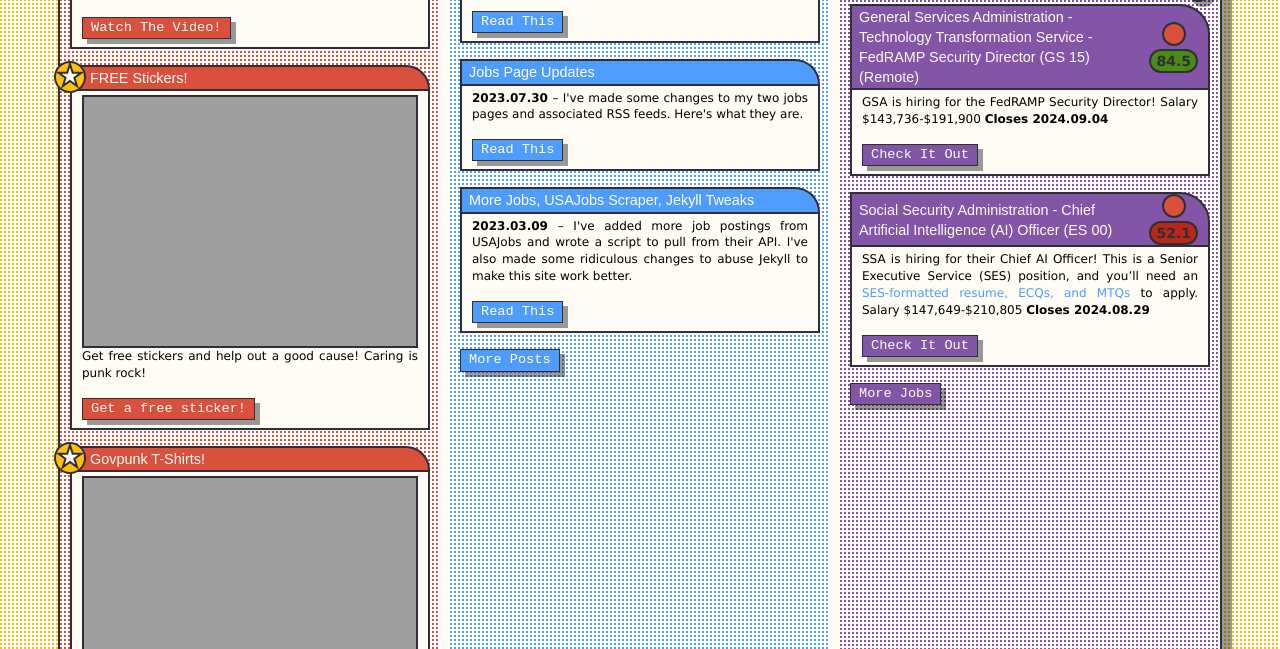
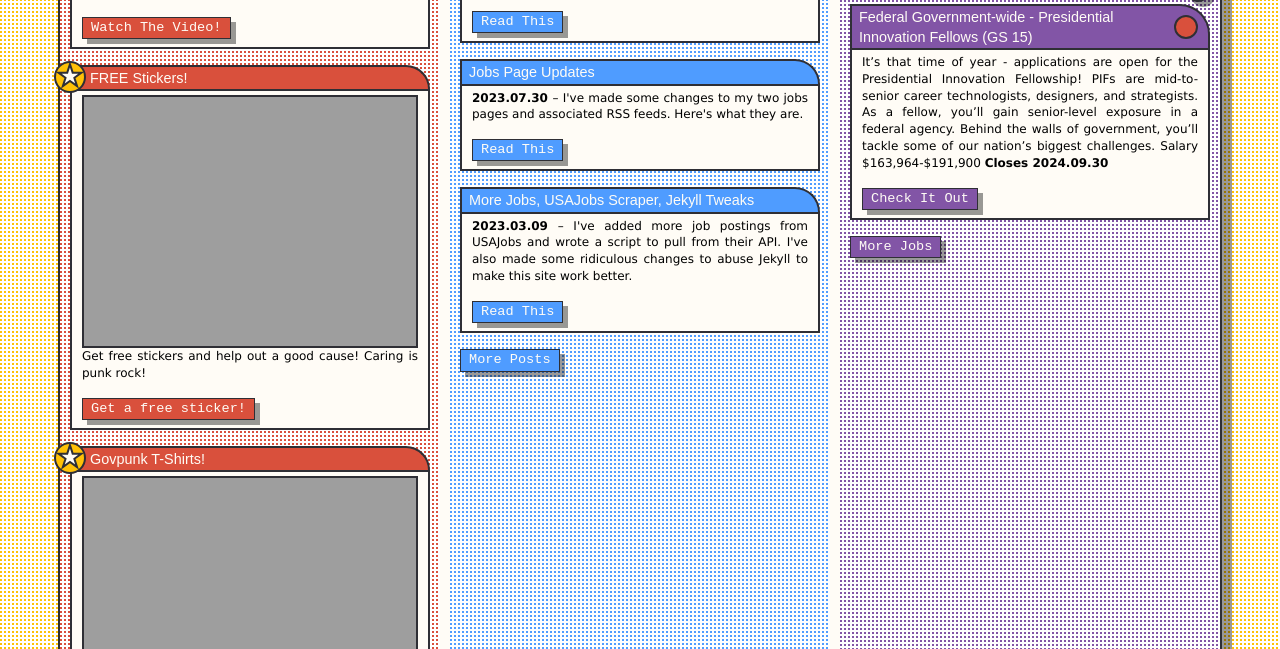
Before and after one commit to krusynth/billhunt.dev, a Jekyll site: the page built from index.md, in a window 1280 px wide and 900 px high, scrolled down 418 px, cut to the strip 251-900 px from the top of the window. Built offline with Jekyll 4.4.1, drawn with Linux system fonts in a browser that asks for light colours; some web fonts are replaced; some of the changed lines change nothing that is shown.

Commit message:
Updating jobs.

```diff
--- a/_data/usajobs.yml
+++ b/_data/usajobs.yml
@@ -1,3 +1,311 @@
+- id: '808211200'
+  posted: '2024-09-10T00:00:00.0000'
+  closes: '2024-09-16T23:59:59.9970'
+  agency: >-
+    Department of Health and Human Services - Office of the Secretary of Health
+    and Human Services
+  department: Department of Health and Human Services
+  organization: Office of the Secretary of Health and Human Services
+  title: IT Specialist (INFOSEC)
+  lowGrade: GS 14
+  highGrade: GS 14
+  salaryMin: 139395
+  salaryMax: 181216
+  url: https://www.usajobs.gov/GetJob/ViewDetails/808211200
+  remote: false
+  source: usajobs
+- id: '808526400'
+  posted: '2024-09-10T00:00:00.0000'
+  closes: '2024-09-19T23:59:59.9970'
+  agency: >-
+    Department of Labor - Office of the Assistant Secretary for Administration
+    and Management
+  department: Department of Labor
+  organization: Office of the Assistant Secretary for Administration and Management
+  title: Supervisory IT Specialist
+  lowGrade: GS 15
+  highGrade: GS 15
+  salaryMin: 163964
+  salaryMax: 191900
+  url: https://www.usajobs.gov/GetJob/ViewDetails/808526400
+  remote: false
+  source: usajobs
+- id: '808619700'
+  posted: '2024-09-10T00:00:00.0000'
+  closes: '2024-09-24T23:59:59.9970'
+  agency: Department of the Treasury
+  department: Department of the Treasury
+  organization: Treasury, Departmental Offices
+  title: Supervisory IT Specialist (INFOSEC)
+  lowGrade: GS 15
+  highGrade: GS 15
+  salaryMin: 163964
+  salaryMax: 191900
+  url: https://www.usajobs.gov/GetJob/ViewDetails/808619700
+  remote: false
+  source: usajobs
+- id: '808655600'
+  posted: '2024-09-09T00:00:00.0000'
+  closes: '2024-09-23T23:59:59.9970'
+  agency: Department of State
+  department: Department of State
+  organization: Department of State - Agency Wide
+  title: Bureau Chief Data Officer - Direct Hire Authority
+  lowGrade: GS 15
+  highGrade: GS 15
+  salaryMin: 163964
+  salaryMax: 191900
+  url: https://www.usajobs.gov/GetJob/ViewDetails/808655600
+  remote: false
+  source: usajobs
+- id: '808656400'
+  posted: '2024-09-09T16:33:17.6530'
+  closes: '2024-09-19T23:59:59.9970'
+  agency: Department of State
+  department: Department of State
+  organization: Department of State - Agency Wide
+  title: Information Technology Specialist (Instructor)
+  lowGrade: GG 13
+  highGrade: GG 13
+  salaryMin: 112015
+  salaryMax: 145617
+  url: https://www.usajobs.gov/GetJob/ViewDetails/808656400
+  remote: false
+  source: usajobs
+- id: '808657100'
+  posted: '2024-09-10T00:00:00.0000'
+  closes: '2024-09-30T23:59:59.9970'
+  agency: Federal Government-wide
+  department: General Services Administration
+  organization: Technology Transformation Service
+  title: Presidential Innovation Fellows
+  lowGrade: GS 15
+  highGrade: GS 15
+  salaryMin: 163964
+  salaryMax: 191900
+  url: https://presidentialinnovationfellows.gov/apply/
+  remote: false
+  source: usajobs
+  content: It's that time of year - applications are open for the Presidential Innovation Fellowship! PIFs are mid-to-senior career technologists, designers, and strategists. As a fellow, you’ll gain senior-level exposure in a federal agency. Behind the walls of government, you’ll tackle some of our nation’s biggest challenges.
+- id: '808663100'
+  posted: '2024-09-09T17:00:26.6830'
+  closes: '2024-09-23T23:59:59.9970'
+  agency: Legislative Branch - Senate
+  department: Legislative Branch
+  organization: Senate
+  title: 'Network Engineer #708'
+  lowGrade: AD 00
+  highGrade: AD 00
+  salaryMin: 84248
+  salaryMax: 147434
+  url: https://www.usajobs.gov/GetJob/ViewDetails/808663100
+  remote: false
+  source: usajobs
+- id: '808666800'
+  posted: '2024-09-09T17:28:43.2000'
+  closes: '2024-09-13T23:59:59.9970'
+  agency: Millennium Challenge Corporation
+  department: Other Agencies and Independent Organizations
+  organization: Millennium Challenge Corporation
+  title: Information Technology Specialist (Product Management), MC-2210-4A/3B
+  lowGrade: MC 13
+  highGrade: MC 14
+  salaryMin: 139260
+  salaryMax: 189410
+  url: https://www.usajobs.gov/GetJob/ViewDetails/808666800
+  remote: false
+  source: usajobs
+- id: '808704400'
+  posted: '2024-09-11T00:00:00.0000'
+  closes: '2024-09-24T23:59:59.9970'
+  agency: Department of the Interior - Geological Survey
+  department: Department of the Interior
+  organization: Geological Survey
+  title: General Engineer/Computer Scientist
+  lowGrade: GS 13
+  highGrade: GS 13
+  salaryMin: 103409
+  salaryMax: 134435
+  url: https://www.usajobs.gov/GetJob/ViewDetails/808704400
+  remote: false
+  source: usajobs
+- id: '808717900'
+  posted: '2024-09-10T09:12:12.0500'
+  closes: '2024-09-17T23:59:59.9970'
+  agency: Department of the Interior - National Park Service
+  department: Department of the Interior
+  organization: National Park Service
+  title: IT Cybersecurity Specialist
+  lowGrade: GS 12
+  highGrade: GS 13
+  salaryMin: 87796
+  salaryMax: 135724
+  url: https://www.usajobs.gov/GetJob/ViewDetails/808717900
+  remote: false
+  source: usajobs
+- id: '808745400'
+  posted: '2024-09-11T00:00:00.0000'
+  closes: '2024-09-15T23:59:59.9970'
+  agency: >-
+    Department of Health and Human Services - Centers for Medicare & Medicaid
+    Services
+  department: Department of Health and Human Services
+  organization: Centers for Medicare & Medicaid Services
+  title: Lead IT Specialist (Security)
+  lowGrade: GS 14
+  highGrade: GS 14
+  salaryMin: 139395
+  salaryMax: 181216
+  url: https://www.usajobs.gov/GetJob/ViewDetails/808745400
+  remote: false
+  source: usajobs
+- id: '808747600'
+  posted: '2024-09-10T11:00:24.2430'
+  closes: '2024-09-25T23:59:59.9970'
+  agency: Legislative Branch - Senate
+  department: Legislative Branch
+  organization: Senate
+  title: 'Systems Engineer #515'
+  lowGrade: AD 00
+  highGrade: AD 00
+  salaryMin: 84248
+  salaryMax: 147434
+  url: https://www.usajobs.gov/GetJob/ViewDetails/808747600
+  remote: false
+  source: usajobs
+- id: '808752500'
+  posted: '2024-09-11T00:00:00.0000'
+  closes: '2024-09-30T23:59:59.9970'
+  agency: Judicial Branch - Administrative Office of the U.S. Courts
+  department: Judicial Branch
+  organization: Administrative Office of the U.S. Courts
+  title: >-
+    Information Technology Specialist (Operating Systems) (Cloud Transformation
+    Lead)
+  lowGrade: AD 00
+  highGrade: AD 00
+  salaryMin: 99200
+  salaryMax: 185930
+  url: https://www.usajobs.gov/GetJob/ViewDetails/808752500
+  remote: false
+  source: usajobs
+- id: '808757500'
+  posted: '2024-09-10T11:33:49.9900'
+  closes: '2024-09-16T23:59:59.9970'
+  agency: Department of the Treasury
+  department: Department of the Treasury
+  organization: Treasury, Departmental Offices
+  title: IT Specialist
+  lowGrade: GS 13
+  highGrade: GS 13
+  salaryMin: 117962
+  salaryMax: 153354
+  url: https://www.usajobs.gov/GetJob/ViewDetails/808757500
+  remote: false
+  source: usajobs
+- id: '808774100'
+  posted: '2024-09-11T00:00:00.0000'
+  closes: '2024-09-20T23:59:59.9970'
+  agency: >-
+    Department of Homeland Security - Cybersecurity and Infrastructure Security
+    Agency
+  department: Department of Homeland Security
+  organization: Cybersecurity and Infrastructure Security Agency
+  title: Information Technology Specialist (INFOSEC)
+  lowGrade: GS 13
+  highGrade: GS 14
+  salaryMin: 88520
+  salaryMax: 135987
+  url: https://www.usajobs.gov/GetJob/ViewDetails/808774100
+  remote: false
+  source: usajobs
+- id: '808790100'
+  posted: '2024-09-10T13:11:14.6470'
+  closes: '2024-09-23T23:59:59.9970'
+  agency: Federal Deposit Insurance Corporation
+  department: Other Agencies and Independent Organizations
+  organization: Federal Deposit Insurance Corporation
+  title: IT Specialist (Automation Architect), CG-2210-13/14
+  lowGrade: CG 13
+  highGrade: CG 14
+  salaryMin: 129903
+  salaryMax: 250360
+  url: https://www.usajobs.gov/GetJob/ViewDetails/808790100
+  remote: false
+  source: usajobs
+  specialPay: true
+  lowGradeEquiv: GS 13
+  highGradeEquiv: GS 14
+- id: '808805000'
+  posted: '2024-09-10T13:57:45.3430'
+  closes: '2024-09-25T23:59:59.9970'
+  agency: Office of the Director of National Intelligence
+  department: Other Agencies and Independent Organizations
+  organization: Office of the Director of National Intelligence
+  title: Architecture Compliance Division Chief
+  lowGrade: GS 15
+  highGrade: GS 15
+  salaryMin: 168566
+  salaryMax: 191900
+  url: https://www.usajobs.gov/GetJob/ViewDetails/808805000
+  remote: false
+  source: usajobs
+- id: '808805500'
+  posted: '2024-09-11T00:00:00.0000'
+  closes: '2024-09-24T23:59:59.9970'
+  agency: Environmental Protection Agency
+  department: Other Agencies and Independent Organizations
+  organization: Environmental Protection Agency
+  title: IT Specialist (SysAdmin)
+  lowGrade: GS 12
+  highGrade: GS 12
+  salaryMin: 96684
+  salaryMax: 125685
+  url: https://www.usajobs.gov/GetJob/ViewDetails/808805500
+  remote: false
+  source: usajobs
+- id: '808821900'
+  posted: '2024-09-11T00:00:00.0000'
+  closes: '2024-09-20T23:59:59.9970'
+  agency: Office of Personnel Management
+  department: Other Agencies and Independent Organizations
+  organization: Office of Personnel Management
+  title: Data Scientist
+  lowGrade: GS 12
+  highGrade: GS 12
+  salaryMin: 86962
+  salaryMax: 140713
+  url: https://www.usajobs.gov/GetJob/ViewDetails/808821900
+  remote: true
+  source: usajobs
+- id: '808824700'
+  posted: '2024-09-10T14:44:56.5970'
+  closes: '2024-09-17T23:59:59.9970'
+  agency: Department of Veterans Affairs
+  department: Department of Veterans Affairs
+  organization: Electronic Health Record Modernization
+  title: IT Project Manager
+  lowGrade: GS 14
+  highGrade: GS 14
+  salaryMin: 151676
+  salaryMax: 191900
+  url: https://www.usajobs.gov/GetJob/ViewDetails/808824700
+  remote: false
+  source: usajobs
+- id: '808877300'
+  posted: '2024-09-11T00:00:00.0000'
+  closes: '2024-09-16T23:59:59.9970'
+  agency: National Aeronautics and Space Administration - Headquarters, NASA
+  department: National Aeronautics and Space Administration
+  organization: Headquarters, NASA
+  title: IT Cybersecurity Specialist (Direct Hire)
+  lowGrade: GS 15
+  highGrade: GS 15
+  salaryMin: 143736
+  salaryMax: 191900
+  url: https://www.usajobs.gov/GetJob/ViewDetails/808877300
+  remote: false
+  source: usajobs
 - id: '805528700'
   posted: '2024-09-09T00:00:00.0000'
   closes: '2024-09-15T23:59:59.9970'
@@ -98,20 +406,6 @@
   url: https://www.usajobs.gov/GetJob/ViewDetails/807703100
   remote: false
   source: usajobs
-- id: '807706500'
-  posted: '2024-09-04T00:00:00.0000'
-  closes: '2024-09-10T23:59:59.9970'
-  agency: Department of the Treasury
-  department: Department of the Treasury
-  organization: Treasury, Departmental Offices
-  title: IT SPECIALIST (INFOSEC) (PLCYPLN) (PKI PROGRAM MANAGER)
-  lowGrade: GS 15
-  highGrade: GS 15
-  salaryMin: 143736
-  salaryMax: 191900
-  url: https://www.usajobs.gov/GetJob/ViewDetails/807706500
-  remote: true
-  source: usajobs
 - id: '807767100'
   posted: '2024-09-04T12:47:34.8700'
   closes: '2024-09-11T23:59:59.9970'
@@ -197,20 +491,6 @@
   salaryMax: 191900
   url: https://www.usajobs.gov/GetJob/ViewDetails/807977600
   remote: true
-  source: usajobs
-- id: '807989700'
-  posted: '2024-09-05T00:00:00.0000'
-  closes: '2024-09-09T23:59:59.9970'
-  agency: National Aeronautics and Space Administration - Goddard Space Flight Center
-  department: National Aeronautics and Space Administration
-  organization: Goddard Space Flight Center
-  title: Information Technology Specialist (Direct Hire)
-  lowGrade: GS 14
-  highGrade: GS 14
-  salaryMin: 139395
-  salaryMax: 181216
-  url: https://www.usajobs.gov/GetJob/ViewDetails/807989700
-  remote: false
   source: usajobs
 - id: '807990700'
   posted: '2024-09-06T12:00:07.4530'
@@ -384,20 +664,6 @@
   salaryMin: 119502
   salaryMax: 191900
   url: https://www.usajobs.gov/GetJob/ViewDetails/808288700
-  remote: true
-  source: usajobs
-- id: '808297000'
-  posted: '2024-09-09T00:00:00.0000'
-  closes: '2024-09-13T23:59:59.9970'
-  agency: Department of Veterans Affairs
-  department: Department of Veterans Affairs
-  organization: Deputy Assistant Secretary for Information and Technology
-  title: Supervisory IT Specialist (OS)
-  lowGrade: GS 14
-  highGrade: GS 14
-  salaryMin: 115064
-  salaryMax: 191900
-  url: https://www.usajobs.gov/GetJob/ViewDetails/808297000
   remote: true
   source: usajobs
 - id: '808324300'
@@ -628,20 +894,6 @@
   url: https://www.usajobs.gov/GetJob/ViewDetails/808479000
   remote: false
   source: usajobs
-- id: '808511800'
-  posted: '2024-09-09T08:41:52.4230'
-  closes: '2024-09-13T23:59:59.9970'
-  agency: Department of Veterans Affairs
-  department: Department of Veterans Affairs
-  organization: Deputy Assistant Secretary for Information and Technology
-  title: It Specialist (Policy and Planning)
-  lowGrade: GS 14
-  highGrade: GS 14
-  salaryMin: 115064
-  salaryMax: 191900
-  url: https://www.usajobs.gov/GetJob/ViewDetails/808511800
-  remote: true
-  source: usajobs
 - id: '808522100'
   posted: '2024-09-09T09:23:49.4200'
   closes: '2024-09-23T23:59:59.9970'
@@ -704,20 +956,6 @@
   salaryMax: 153354
   url: https://www.usajobs.gov/GetJob/ViewDetails/808543800
   remote: false
-  source: usajobs
-- id: '808583200'
-  posted: '2024-09-09T12:50:56.3900'
-  closes: '2024-09-16T23:59:59.9970'
-  agency: Department of Agriculture
-  department: Department of Agriculture
-  organization: Office of the Chief Information Officer
-  title: IT Cybersecurity Specialist (ANA)
-  lowGrade: GS 13
-  highGrade: GS 13
-  salaryMin: 88520
-  salaryMax: 115079
-  url: https://www.usajobs.gov/GetJob/ViewDetails/808583200
-  remote: true
   source: usajobs
 - id: '808584600'
   posted: '2024-09-09T12:56:24.6000'
@@ -789,20 +1027,6 @@
   salaryMin: 117962
   salaryMax: 153354
   url: https://www.usajobs.gov/GetJob/ViewDetails/806793700
-  remote: false
-  source: usajobs
-- id: '807256900'
-  posted: '2024-08-30T00:00:00.0000'
-  closes: '2024-09-06T23:59:59.9970'
-  agency: Department of Agriculture - Food Safety and Inspection Service
-  department: Department of Agriculture
-  organization: Food Safety and Inspection Service
-  title: IT Cybersecurity Specialist (Network)
-  lowGrade: GS 14
-  highGrade: GS 14
-  salaryMin: 152105
-  salaryMax: 191900
-  url: https://www.usajobs.gov/GetJob/ViewDetails/807256900
   remote: false
   source: usajobs
 - id: '807424100'
@@ -877,20 +1101,6 @@
   url: https://www.usajobs.gov/GetJob/ViewDetails/807541100
   remote: false
   source: usajobs
-- id: '807581500'
-  posted: '2024-08-28T00:00:00.0000'
-  closes: '2024-09-24T23:59:59.9970'
-  agency: Judicial Branch - U.S. Courts
-  department: Judicial Branch
-  organization: U.S. Courts
-  title: Automation Support Specialist
-  lowGrade: CL 27
-  highGrade: CL 27
-  salaryMin: 58587
-  salaryMax: 95242
-  url: https://www.usajobs.gov/GetJob/ViewDetails/807581500
-  remote: false
-  source: usajobs
 - id: '807587200'
   posted: '2024-09-02T00:00:00.0000'
   closes: '2024-09-13T23:59:59.9970'
@@ -919,20 +1129,6 @@
   url: https://www.usajobs.gov/GetJob/ViewDetails/807656400
   remote: false
   source: usajobs
-- id: '807656500'
-  posted: '2024-09-03T10:47:24.0770'
-  closes: '2024-09-09T23:59:59.9970'
-  agency: Department of Veterans Affairs
-  department: Department of Veterans Affairs
-  organization: Deputy Assistant Secretary for Information and Technology
-  title: IT Specialist (INFOSEC)
-  lowGrade: GS 13
-  highGrade: GS 13
-  salaryMin: 121272
-  salaryMax: 159960
-  url: https://www.usajobs.gov/GetJob/ViewDetails/807656500
-  remote: false
-  source: usajobs
 - id: '807686300'
   posted: '2024-09-03T12:25:30.8370'
   closes: '2024-09-11T23:59:59.9970'
@@ -947,20 +1143,6 @@
   url: https://www.usajobs.gov/GetJob/ViewDetails/807686300
   remote: true
   source: usajobs
-- id: '806400000'
-  posted: '2024-08-27T00:00:00.0000'
-  closes: '2024-09-17T23:59:59.9970'
-  agency: Judicial Branch - Administrative Office of the U.S. Courts
-  department: Judicial Branch
-  organization: Administrative Office of the U.S. Courts
-  title: Information Technology Specialist (Security)
-  lowGrade: AD 00
-  highGrade: AD 00
-  salaryMin: 99200
-  salaryMax: 185930
-  url: https://www.usajobs.gov/GetJob/ViewDetails/806400000
-  remote: false
-  source: usajobs
 - id: '806551100'
   posted: '2024-08-27T00:00:00.0000'
   closes: '2024-09-10T23:59:59.9970'
@@ -973,20 +1155,6 @@
   salaryMin: 139395
   salaryMax: 181216
   url: https://www.usajobs.gov/GetJob/ViewDetails/806551100
-  remote: false
-  source: usajobs
-- id: '806572300'
-  posted: '2024-08-27T00:00:00.0000'
-  closes: '2024-09-10T23:59:59.9970'
-  agency: Department of Commerce - National Oceanic and Atmospheric Administration
-  department: Department of Commerce
-  organization: National Oceanic and Atmospheric Administration
-  title: IT Specialist (System Administrator)
-  lowGrade: GS 13
-  highGrade: GS 13
-  salaryMin: 103409
-  salaryMax: 167336
-  url: https://www.usajobs.gov/GetJob/ViewDetails/806572300
   remote: false
   source: usajobs
 - id: '806572700'
@@ -1003,20 +1171,6 @@
   url: https://www.usajobs.gov/GetJob/ViewDetails/806572700
   remote: false
   source: usajobs
-- id: '806587500'
-  posted: '2024-08-26T12:11:03.5230'
-  closes: '2024-09-03T23:59:59.9970'
-  agency: Department of Homeland Security - Federal Emergency Management Agency
-  department: Department of Homeland Security
-  organization: Federal Emergency Management Agency
-  title: Supervisory Information Technology Specialist
-  lowGrade: IC 13
-  highGrade: IC 13
-  salaryMin: 103409
-  salaryMax: 134435
-  url: https://www.usajobs.gov/GetJob/ViewDetails/806587500
-  remote: false
-  source: usajobs
 - id: '806653100'
   posted: '2024-08-27T00:00:00.0000'
   closes: '2024-09-10T23:59:59.9970'
@@ -1031,21 +1185,6 @@
   url: https://www.usajobs.gov/GetJob/ViewDetails/806653100
   remote: false
   source: usajobs
-- id: '806778600'
-  posted: '2024-08-28T00:00:00.0000'
-  closes: '2024-09-04T23:59:59.9970'
-  agency: General Services Administration - Technology Transformation Service
-  department: General Services Administration
-  organization: Technology Transformation Service
-  title: FedRAMP Security Director
-  lowGrade: GS 15
-  highGrade: GS 15
-  salaryMin: 143736
-  salaryMax: 191900
-  url: https://join.tts.gsa.gov/join/FedRAMP-Security-Director/
-  remote: true
-  source: usajobs
-  content: GSA is hiring for the FedRAMP Security Director!
 - id: '806843600'
   posted: '2024-08-28T00:00:00.0000'
   closes: '2024-09-11T23:59:59.9970'
@@ -1058,20 +1197,6 @@
   salaryMin: 90431
   salaryMax: 139798
   url: https://www.usajobs.gov/GetJob/ViewDetails/806843600
-  remote: false
-  source: usajobs
-- id: '806871100'
-  posted: '2024-08-28T00:00:00.0000'
-  closes: '2024-09-13T23:59:59.9970'
-  agency: Judicial Branch - Administrative Office of the U.S. Courts
-  department: Judicial Branch
-  organization: Administrative Office of the U.S. Courts
-  title: Information Technology Specialist (Security)
-  lowGrade: AD 00
-  highGrade: AD 00
-  salaryMin: 99200
-  salaryMax: 185930
-  url: https://www.usajobs.gov/GetJob/ViewDetails/806871100
   remote: false
   source: usajobs
 - id: '806890400'
@@ -1088,20 +1213,6 @@
   url: https://www.usajobs.gov/GetJob/ViewDetails/806890400
   remote: false
   source: usajobs
-- id: '806901100'
-  posted: '2024-08-28T00:00:00.0000'
-  closes: '2024-09-12T23:59:59.9970'
-  agency: Office of the Director of National Intelligence
-  department: Other Agencies and Independent Organizations
-  organization: Office of the Director of National Intelligence
-  title: HRM Data & IT Group Chief
-  lowGrade: GS 14
-  highGrade: GS 14
-  salaryMin: 151676
-  salaryMax: 191900
-  url: https://www.usajobs.gov/GetJob/ViewDetails/806901100
-  remote: false
-  source: usajobs
 - id: '806993900'
   posted: '2024-08-28T09:49:37.9400'
   closes: '2024-09-09T23:59:59.9970'
@@ -1114,20 +1225,6 @@
   salaryMin: 99200
   salaryMax: 128956
   url: https://www.usajobs.gov/GetJob/ViewDetails/806993900
-  remote: false
-  source: usajobs
-- id: '807057200'
-  posted: '2024-08-28T12:36:37.2030'
-  closes: '2024-09-10T23:59:59.9970'
-  agency: Nuclear Regulatory Commission
-  department: Other Agencies and Independent Organizations
-  organization: Nuclear Regulatory Commission
-  title: Branch Chief (Government Wide)
-  lowGrade: GG 15
-  highGrade: GG 15
-  salaryMin: 163964
-  salaryMax: 191900
-  url: https://www.usajobs.gov/GetJob/ViewDetails/807057200
   remote: false
   source: usajobs
 - id: '807060700'
@@ -1144,20 +1241,6 @@
   url: https://www.usajobs.gov/GetJob/ViewDetails/807060700
   remote: false
   source: usajobs
-- id: '805810100'
-  posted: '2024-08-22T00:00:00.0000'
-  closes: '2024-09-06T23:59:59.9970'
-  agency: Judicial Branch - Administrative Office of the U.S. Courts
-  department: Judicial Branch
-  organization: Administrative Office of the U.S. Courts
-  title: Information Technology Specialist (Security)
-  lowGrade: AD 00
-  highGrade: AD 00
-  salaryMin: 99200
-  salaryMax: 185930
-  url: https://www.usajobs.gov/GetJob/ViewDetails/805810100
-  remote: false
-  source: usajobs
 - id: '806039900'
   posted: '2024-08-22T08:28:36.2770'
   closes: '2024-09-03T23:59:59.9970'
@@ -1170,20 +1253,6 @@
   salaryMin: 135860
   salaryMax: 176620
   url: https://www.usajobs.gov/GetJob/ViewDetails/806039900
-  remote: false
-  source: usajobs
-- id: '806164000'
-  posted: '2024-08-22T13:12:39.7630'
-  closes: '2024-09-06T23:59:59.9970'
-  agency: Legislative Branch - Congressional Budget Office
-  department: Legislative Branch
-  organization: Congressional Budget Office
-  title: Senior Information Security Engineer
-  lowGrade: AD 13
-  highGrade: AD 14
-  salaryMin: 130000
-  salaryMax: 170000
-  url: https://www.usajobs.gov/GetJob/ViewDetails/806164000
   remote: false
   source: usajobs
 - id: '806216500'
@@ -1202,20 +1271,6 @@
   url: https://www.usajobs.gov/GetJob/ViewDetails/806216500
   remote: false
   source: usajobs
-- id: '806382400'
-  posted: '2024-08-26T00:00:00.0000'
-  closes: '2024-08-30T23:59:59.9970'
-  agency: Department of State
-  department: Department of State
-  organization: Department of State - Agency Wide
-  title: Information Technologist Specialist (Network)
-  lowGrade: GS 14
-  highGrade: GS 14
-  salaryMin: 139395
-  salaryMax: 181216
-  url: https://www.usajobs.gov/GetJob/ViewDetails/806382400
-  remote: false
-  source: usajobs
 - id: '806439600'
   posted: '2024-08-26T00:00:00.0000'
   closes: '2024-09-06T23:59:59.9970'
@@ -1228,20 +1283,6 @@
   salaryMin: 127512
   salaryMax: 165768
   url: https://www.usajobs.gov/GetJob/ViewDetails/806439600
-  remote: false
-  source: usajobs
-- id: '805471400'
-  posted: '2024-08-19T13:43:31.0430'
-  closes: '2024-08-28T23:59:59.9970'
-  agency: Department of Energy - Bonneville Power Administration
-  department: Department of Energy
-  organization: Bonneville Power Administration
-  title: IT Specialist (SYSADMIN)
-  lowGrade: GS 13
-  highGrade: GS 13
-  salaryMin: 111234
-  salaryMax: 144608
-  url: https://www.usajobs.gov/GetJob/ViewDetails/805471400
   remote: false
   source: usajobs
 - id: '805679800'
@@ -1258,22 +1299,6 @@
   url: https://www.usajobs.gov/GetJob/ViewDetails/805679800
   remote: false
   source: usajobs
-- id: '805767400'
-  posted: '2024-08-21T00:00:00.0000'
-  closes: '2024-09-03T23:59:59.9970'
-  agency: >-
-    Department of Labor - Office of the Assistant Secretary for Administration
-    and Management
-  department: Department of Labor
-  organization: Office of the Assistant Secretary for Administration and Management
-  title: IT Specialist (PLCYPLN)
-  lowGrade: GS 12
-  highGrade: GS 12
-  salaryMin: 91897
-  salaryMax: 140713
-  url: https://www.usajobs.gov/GetJob/ViewDetails/805767400
-  remote: false
-  source: usajobs
 - id: '805902800'
   posted: '2024-08-21T12:19:24.6400'
   closes: '2024-09-23T23:59:59.9970'
@@ -1286,20 +1311,6 @@
   salaryMin: 169430
   salaryMax: 204000
   url: https://www.usajobs.gov/GetJob/ViewDetails/805902800
-  remote: false
-  source: usajobs
-- id: '804373100'
-  posted: '2024-08-13T00:00:00.0000'
-  closes: '2024-08-22T23:59:59.9970'
-  agency: Department of Housing and Urban Development
-  department: Department of Housing and Urban Development
-  organization: Office of the Chief Information Officer
-  title: Supervisory IT Project Manager
-  lowGrade: GS 15
-  highGrade: GS 15
-  salaryMin: 143736
-  salaryMax: 191900
-  url: https://www.usajobs.gov/GetJob/ViewDetails/804373100
   remote: false
   source: usajobs
 - id: '804725500'
@@ -1316,20 +1327,6 @@
   url: https://www.usajobs.gov/GetJob/ViewDetails/804725500
   remote: false
   source: usajobs
-- id: '805154000'
-  posted: '2024-08-19T00:00:00.0000'
-  closes: '2024-09-03T23:59:59.9970'
-  agency: Department of Transportation - Federal Aviation Administration
-  department: Department of Transportation
-  organization: Federal Aviation Administration
-  title: IT Specialist
-  lowGrade: FV I
-  highGrade: FV I
-  salaryMin: 96805
-  salaryMax: 150033
-  url: https://www.usajobs.gov/GetJob/ViewDetails/805154000
-  remote: false
-  source: usajobs
 - id: '805269100'
   posted: '2024-08-19T00:00:00.0000'
   closes: '2024-09-03T23:59:59.9970'
@@ -1344,21 +1341,6 @@
   url: https://www.usajobs.gov/GetJob/ViewDetails/805269100
   remote: false
   source: usajobs
-- id: '804101900'
-  posted: '2024-08-09T10:20:53.0070'
-  closes: '2024-08-29T23:59:59.9970'
-  agency: Social Security Administration
-  department: Other Agencies and Independent Organizations
-  organization: Social Security Administration
-  title: Chief Artificial Intelligence (AI) Officer
-  lowGrade: ES 00
-  highGrade: ES 00
-  salaryMin: 147649
-  salaryMax: 210805
-  url: https://www.usajobs.gov/GetJob/ViewDetails/804101900
-  remote: false
-  source: usajobs
-  content: SSA is hiring for their Chief AI Officer!
 - id: '803969900'
   posted: '2024-08-09T00:00:00.0000'
   closes: '2024-08-23T23:59:59.9970'
```
